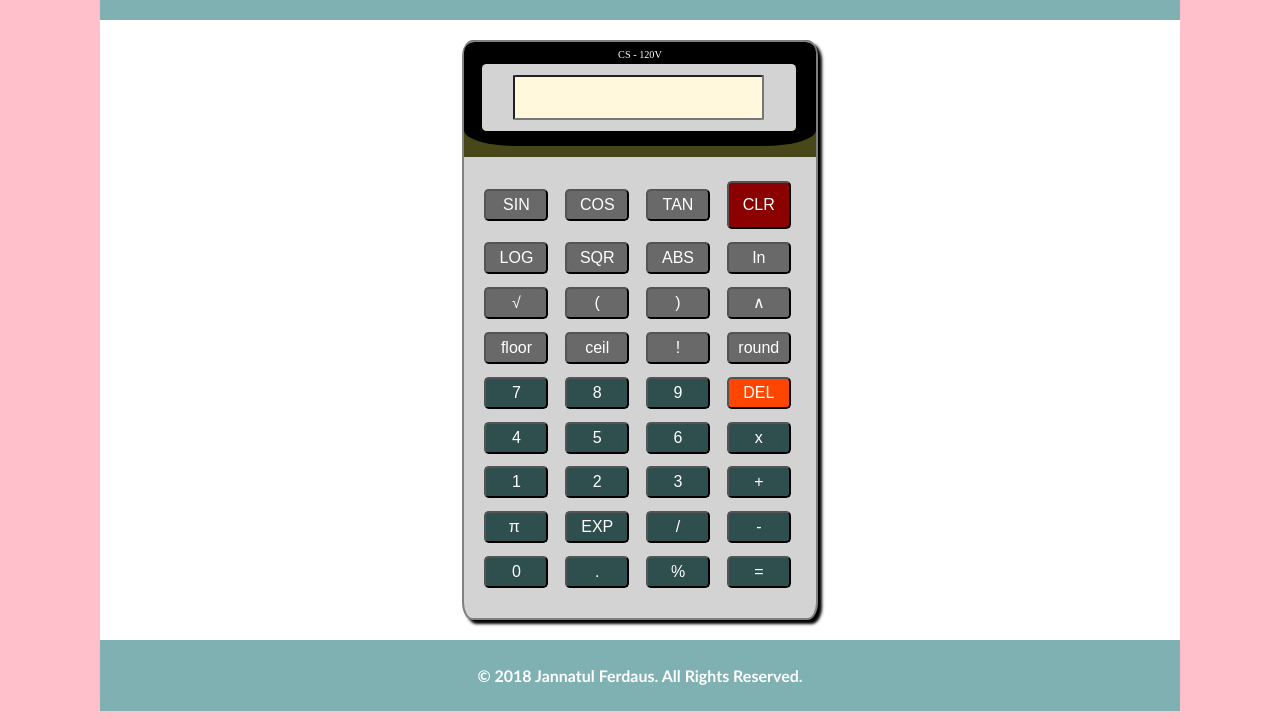
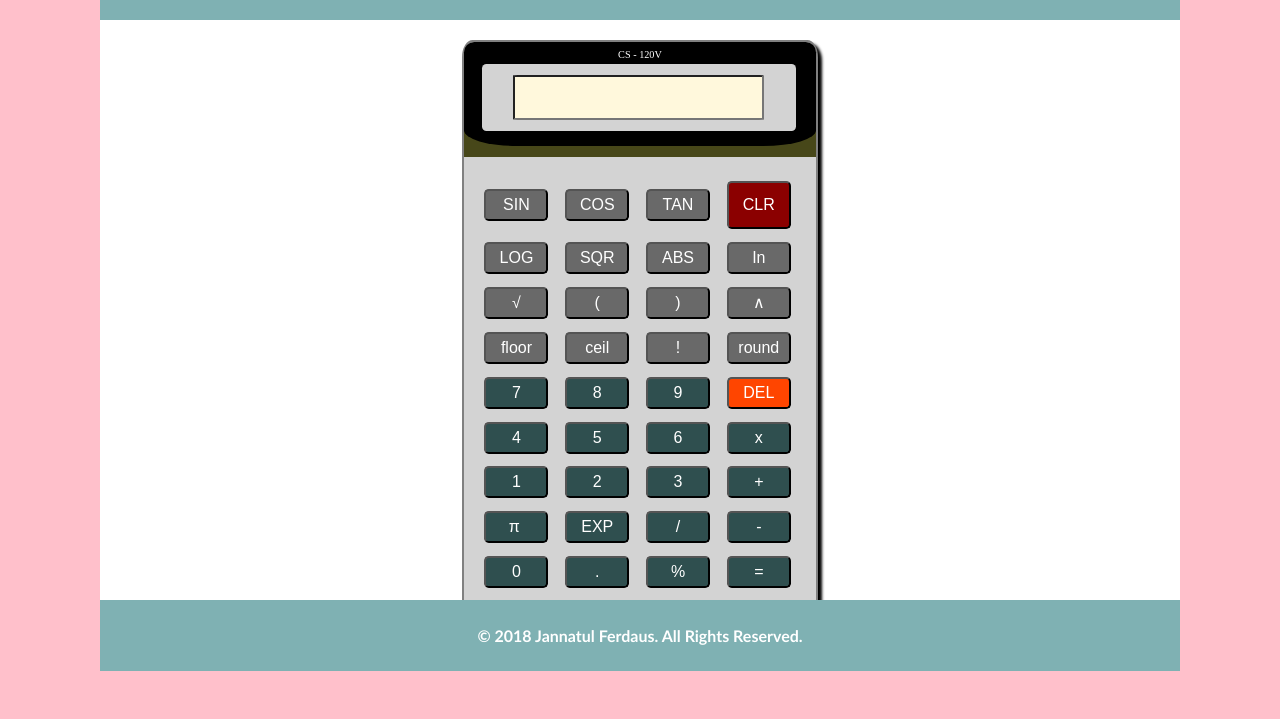
Before and after one commit to jferdaus/calculator, a plain HTML site: page index.html in a window 1280 px wide. Shown: the part 111-830 px from the top of the page. After the commit the page ends 800 px from the top, so only its background shows below. Drawn offline with Linux system fonts and the light colour scheme.

Commit message:
edit footer

```diff
--- a/calculator.css
+++ b/calculator.css
@@ -32,6 +32,11 @@ text-align:center;
 padding:10px;
 color:white;
 font-family:calibri;
+
+ clear: both;
+ position: relative;
+ margin-top: -40px;
+
 }
 
 
```
